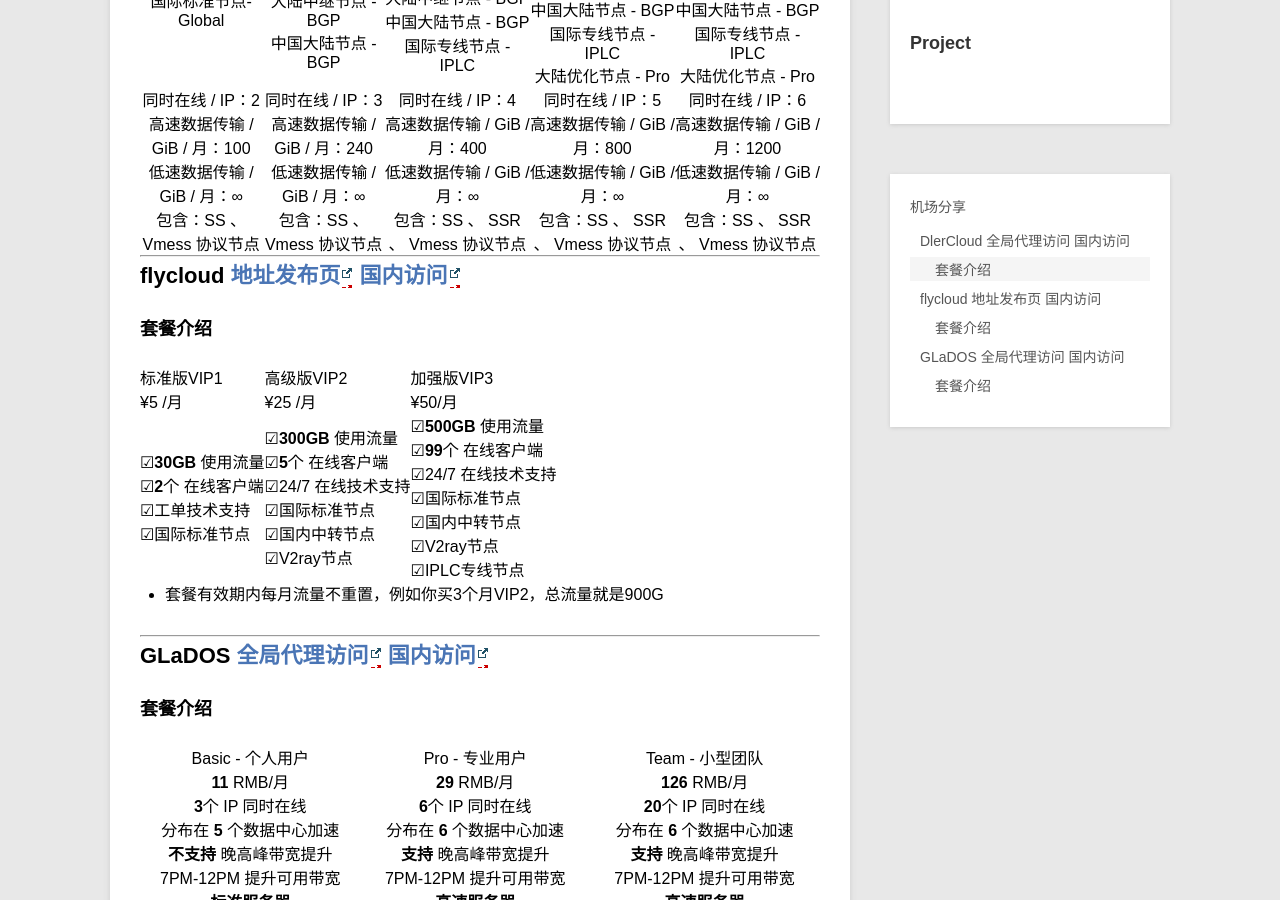
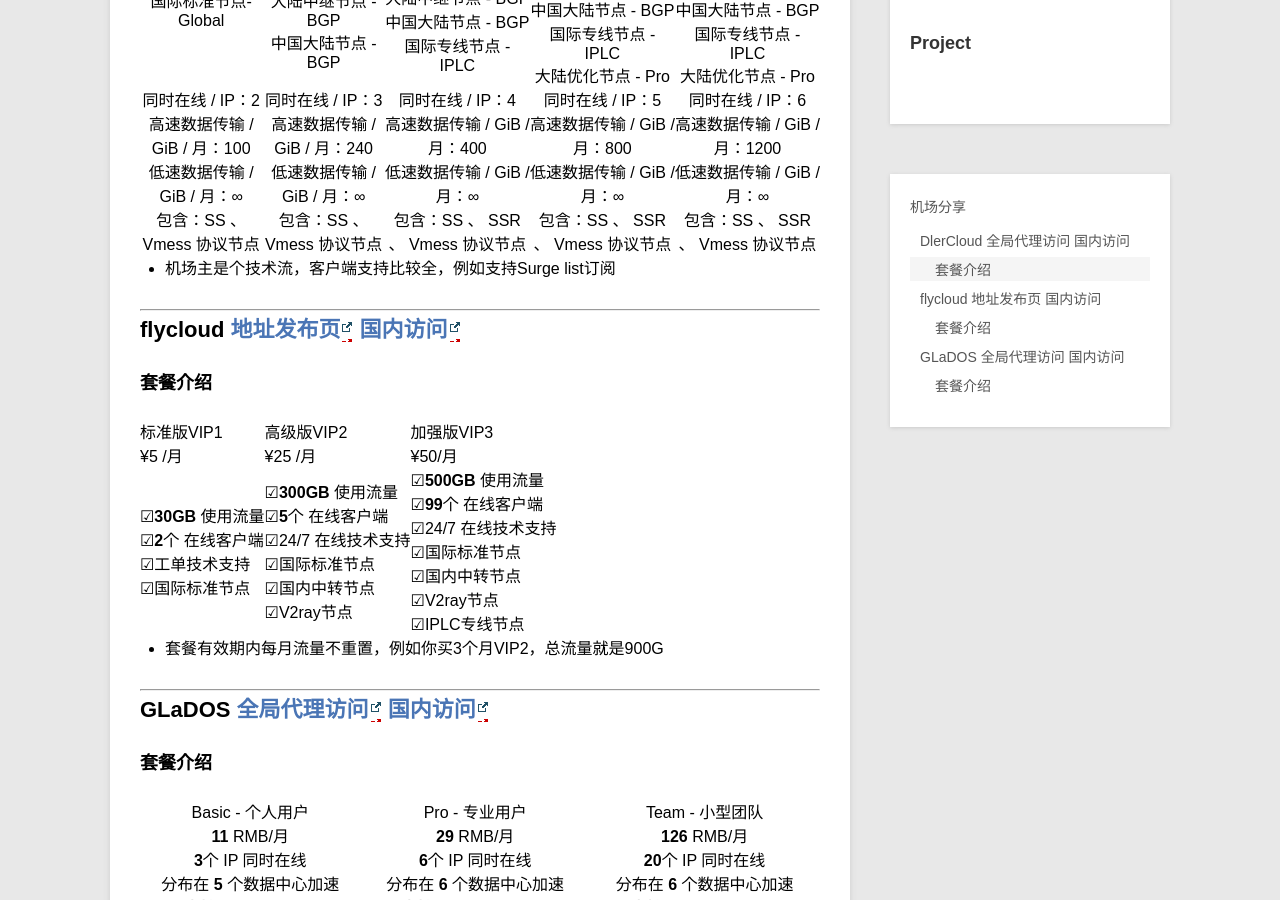
Before and after one commit to Darren-X1/Net-Door, a Jekyll site: the page built from _posts/blog/2019-12-12-jichang.md, in a window 1280 px wide and 900 px high, scrolled down 498 px. Built offline with Jekyll 4.4.1, drawn with Linux system fonts in a browser that asks for light colours.

Commit message:
Update 2019-12-12-jichang.md

```diff
--- a/_posts/blog/2019-12-12-jichang.md
+++ b/_posts/blog/2019-12-12-jichang.md
@@ -15,6 +15,8 @@
 |                     国际标准节点- Global                     | 国际标准节点 - Global <br/>大陆中继节点 - BGP <br/> 中国大陆节点 - BGP | 国际标准节点 - Global <br/>大陆中继节点 - BGP <br/> 中国大陆节点 - BGP <br/> 国际专线节点 - IPLC | 国际标准节点 - Global <br/> 大陆中继节点 - BGP <br/> 中国大陆节点 - BGP <br/> 国际专线节点 - IPLC <br/> 大陆优化节点 - Pro | 国际标准节点 - Global <br/> 大陆中继节点 - BGP <br/> 中国大陆节点 - BGP <br/> 国际专线节点 - IPLC <br/> 大陆优化节点 - Pro |
 | 同时在线 / IP：2 <br/>高速数据传输 / GiB / 月：100 <br/>低速数据传输 / GiB / 月：∞ | 同时在线 / IP：3<br/> 高速数据传输 / GiB / 月：240<br/> 低速数据传输 / GiB / 月：∞ | 同时在线 / IP：4<br/> 高速数据传输 / GiB / 月：400<br/> 低速数据传输 / GiB / 月：∞ | 同时在线 / IP：5<br/> 高速数据传输 / GiB / 月：800<br/> 低速数据传输 / GiB / 月：∞ | 同时在线 / IP：6<br/> 高速数据传输 / GiB / 月：1200<br/> 低速数据传输 / GiB / 月：∞ |
 |                  包含：SS 、 Vmess 协议节点                  |                  包含：SS 、 Vmess 协议节点                  |              包含：SS 、 SSR 、 Vmess 协议节点               |              包含：SS 、 SSR 、 Vmess 协议节点               |              包含：SS 、 SSR 、 Vmess 协议节点               |
+
+* 机场主是个技术流，客户端支持比较全，例如支持Surge list订阅
 
 ***
 
```
